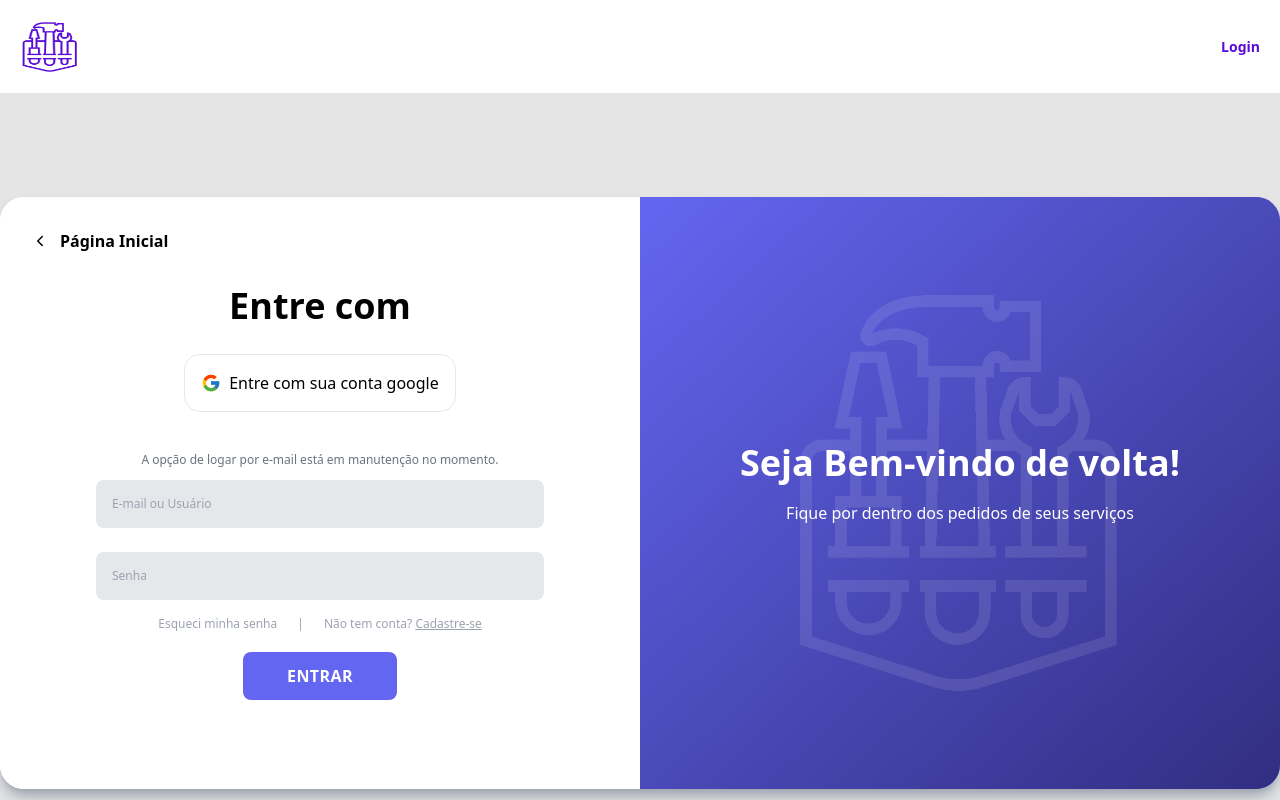
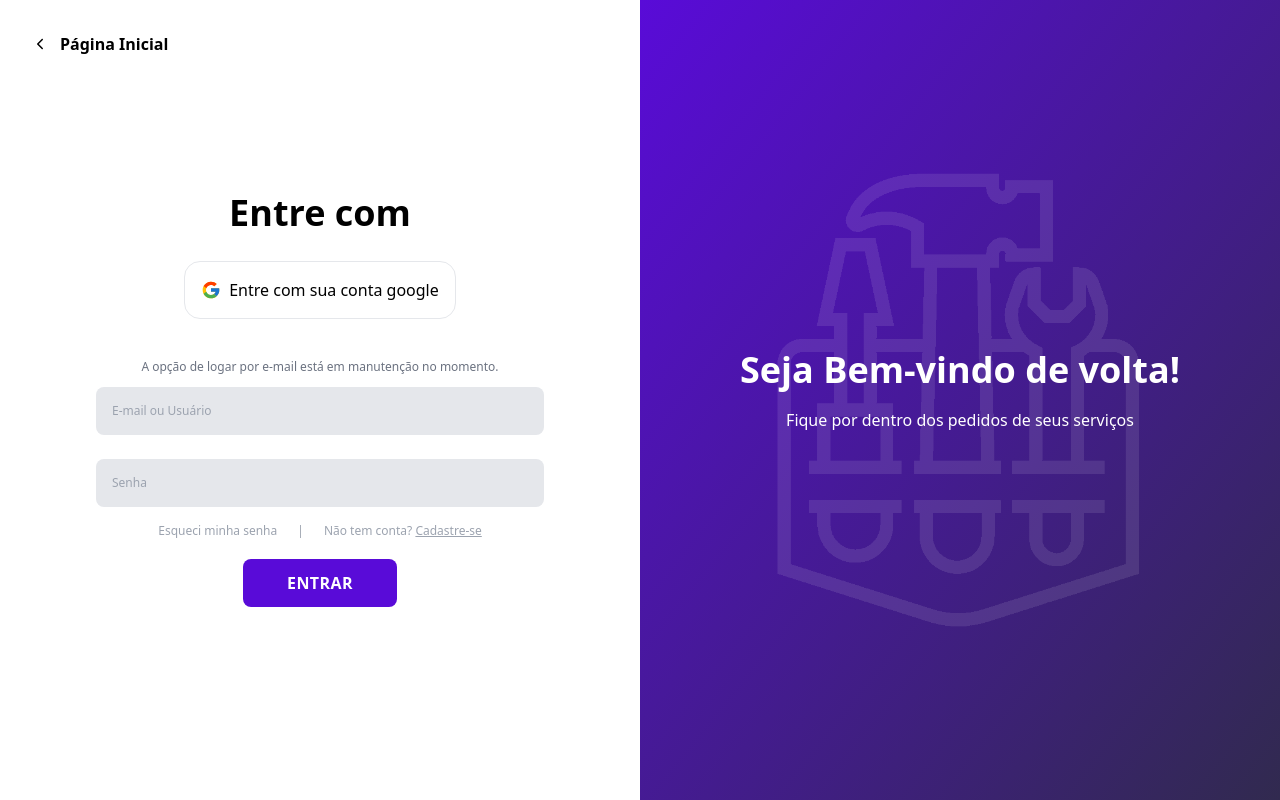
Before and after one commit to luiz-henrique-f/mr-fix-it, a Next.js app: page /login in a window 1280 px wide. Shown: the top 800 px of the page. Built offline with nearby package versions, Linux system fonts and the light colour scheme; no server answers.

Commit message:
feat: changed layout
Header and Footer had their colors changed, and the layout of the login page has changed

```diff
--- a/src/app/layout.tsx
+++ b/src/app/layout.tsx
@@ -22,7 +22,7 @@ export default function RootLayout({
   return (
     <html lang="en" >
       <Providers>
-          <body className="bg-white dark:bg-black">
+          <body className="bg-neutral-200 dark:bg-zinc-800">
             <NextAuthProvider>
               <Header />
               {children}
--- a/src/app/login/page.tsx
+++ b/src/app/login/page.tsx
@@ -5,15 +5,15 @@ import { IoIosArrowBack } from "react-icons/io";
 
 export default function Login() {
   return (
-    <div className="h-screen flex items-center justify-center flex-col bg-neutral-200 dark:bg-zinc-800 transition-all duration-[0.3s] ease-[ease-in-out]">
-      <div className="relative rounded-3xl overflow-hidden w-[80rem] bg-white dark:bg-zinc-500 h-[37rem] shadow-lg shadow-gray-400 dark:border-solid dark:border dark:border-gray-600 dark:shadow-none">
+    <div className="flex items-center justify-center flex-col bg-neutral-200 dark:bg-zinc-800 transition-all duration-[0.3s] ease-[ease-in-out]">
+      <div className="rounded-3xl overflow-hidden w-full bg-white dark:bg-zinc-500 h-[37rem] shadow-lg shadow-gray-400 dark:border-solid dark:border dark:border-gray-600 dark:shadow-none">
 
         <div className="absolute top-0 h-full left-0 w-6/12">
 
           <div className="absolute top-8">
             <Link
               href="/"
-              className="text-base flex items-center justify-center ml-8 gap-3 font-bold hover:text-indigo-800">
+              className="text-base flex items-center justify-center ml-8 gap-3 font-bold hover:text-primaryDarker">
               <IoIosArrowBack /> Página Inicial
             </Link>
           </div>
@@ -59,7 +59,7 @@ export default function Login() {
             </div>
 
 
-            <button className="text-base rounded-lg font-semibold uppercase mt-4 cursor-pointer border-spacing-px bg-indigo-500 hover:bg-indigo-800 border-opacity-0 tracking-wide py-3 px-11 text-white transition-all duration-[0.5s] ease-[ease-in-out]">
+            <button className="text-base rounded-lg font-semibold uppercase mt-4 cursor-pointer border-spacing-px bg-primary hover:bg-primaryDarker border-opacity-0 tracking-wide py-3 px-11 text-white transition-all duration-[0.5s] ease-[ease-in-out]">
               Entrar
             </button>
 
@@ -67,7 +67,7 @@ export default function Login() {
         </div>
 
         <div className="absolute top-0 w-6/12 h-full overflow-hidden left-2/4">
-          <div className="h-full flex justify-center items-center flex-col bg-indigo-500 bg-gradient-to-br from-indigo-500 to-indigo-900">
+          <div className="h-full flex justify-center items-center flex-col bg-primary bg-gradient-to-br from-primary to-primaryDarker">
             <h1 className="text-4xl font-semibold text-white">
               Seja Bem-vindo de volta!
             </h1>
@@ -76,8 +76,8 @@ export default function Login() {
             </p>
             <Image
               src="/Logo 3.0 (branco).png"
-              width={350}
-              height={350}
+              width={400}
+              height={400}
               alt="Logo"
               className="absolute opacity-10" />
           </div>
--- a/src/components/Footer.tsx
+++ b/src/components/Footer.tsx
@@ -3,7 +3,7 @@ import React from 'react';
 
 const Footer = () => {
     return (
-        <div className='bg-walterWhite p-3 justify-center flex flex-col items-center dark:bg-zinc-900'>
+        <div className='bg-neutral-300 p-3 justify-center flex flex-col items-center dark:bg-zinc-900'>
             <Image src="/Logo_3.0_roxo.png" width={30} height={23} alt='Fix It'/>
             <p className='text-sm font-medium mt-1 text-primaryDarker dark:text-white'>Todos os direitos reservados.</p>
         </div>
--- a/src/components/Header.tsx
+++ b/src/components/Header.tsx
@@ -6,9 +6,11 @@ import React from "react";
 import { AiOutlineMenu } from 'react-icons/ai'
 import { BsSunFill } from "react-icons/bs";
 import { BiSolidMoon } from "react-icons/bi";
+import { FiLogIn } from "react-icons/fi";
 
 import { useTheme } from "next-themes";
 import Link from "next/link";
+import Login from "@/app/login/page";
 
 
 // const Button = () => {
@@ -55,19 +57,42 @@ const Header = () => {
     const handleMenuClick = () => setMenuIsOpen(!menuIsOpen);
 
     return (
-        <div className='p-5 py-0 h-[93px] mx-auto flex justify-between items-center shadow-2xl dark:bg-zinc-900'>
-        <div className="relative h-[50px] w-[60px]">
-        <Link href="/">
-            <Image src="/Logo_3.0_roxo.png" alt="Mr. Fix It" fill />
+        <div className='p-5 py-0 h-[93px] mx-auto flex justify-between items-center shadow-2xl dark:bg-zinc-800'>
+            <div className="flex items-center justify-start h-full w-full">
+                <Link href="/" className="inline-flex items-center justify-between">
+                    <Image
+                        src="/Logo_3.0_roxo.png"
+                        width={50}
+                        height={50}
+                        alt="Mr. Fix It" />
+                    <div className="relative left-5 text-black dark:text-white">
+                        <h1 className="font-semibold text-3xl tracking-[0.4375rem]">Mr. Fix</h1>
+                        <span className=" text-base tracking-[0.1875rem]">it</span>
+                        <span className="text-xl tracking-[-0.025rem] pl-1">——————</span>
+                    </div>
                 </Link>
             </div>
 
             {/* {theme == 'light' ? <div className="bg-white">gfdsgdf</div> : <div className="bg-amber-300">fsgfdgsd</div>} */}
 
+            <div className="flex items-center justify-end gap-5 w-full">
                 {status === "unauthenticated" && (
-            <button className="text-primary text-sm font-semibold" onClick={handleLoginClick}>Login</button>
+                    <button
+                        className="flex items-center justify-center py-2 px-4 gap-2 text-lg bg-transparent font-semibold border-[0.125rem] border-solid border-gray-400 rounded-xl hover:text-white hover:border-transparent hover:bg-primary transition-all duration-[0.2s] ease-[ease-in-out] hover:transition-all hover:duration-[0.2s] hover:ease-[ease-in-out]"
+                        onClick={handleLoginClick}>
+                        <FiLogIn />
+                        Entre
+                    </button>
+                )}
 
+                {status === "unauthenticated" && (
+                    <Link
+                        href="/login"
+                        className="py-2 px-4 gap-2 text-lg bg-primary font-semibold border-[0.125rem] border-solid border-primary rounded-xl text-white hover:border-transparent hover:bg-primaryDarker transition-all duration-[0.2s] ease-[ease-in-out] hover:transition-all hover:duration-[0.2s] hover:ease-[ease-in-out]">
+                        Cadastre-se
+                    </Link>
                 )}
+            </div>
 
             {status === "authenticated" && data.user &&(
                 <div className="flex items-center gap-3 border-grayLighter border border-solid p-2 px-3 rounded-full relative">
```
Lines whose indentation alone changed are shown as unchanged.
